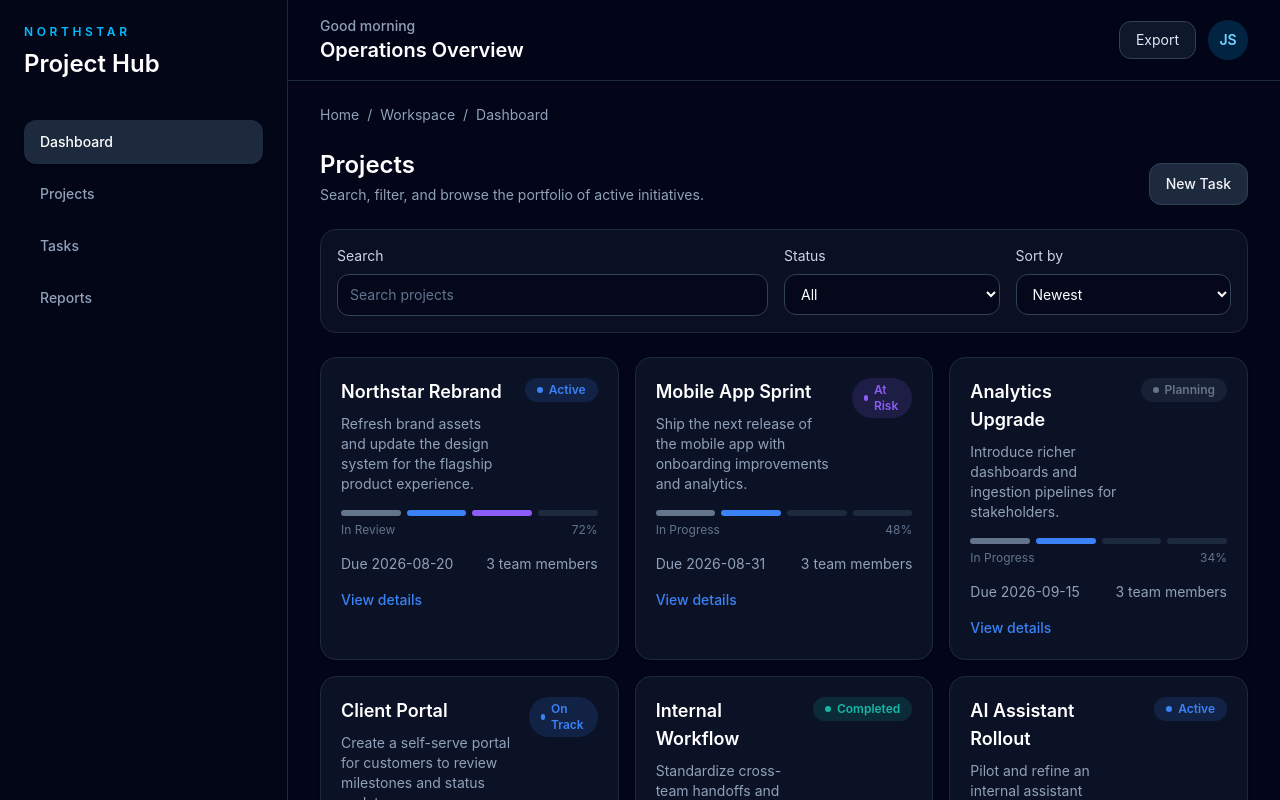
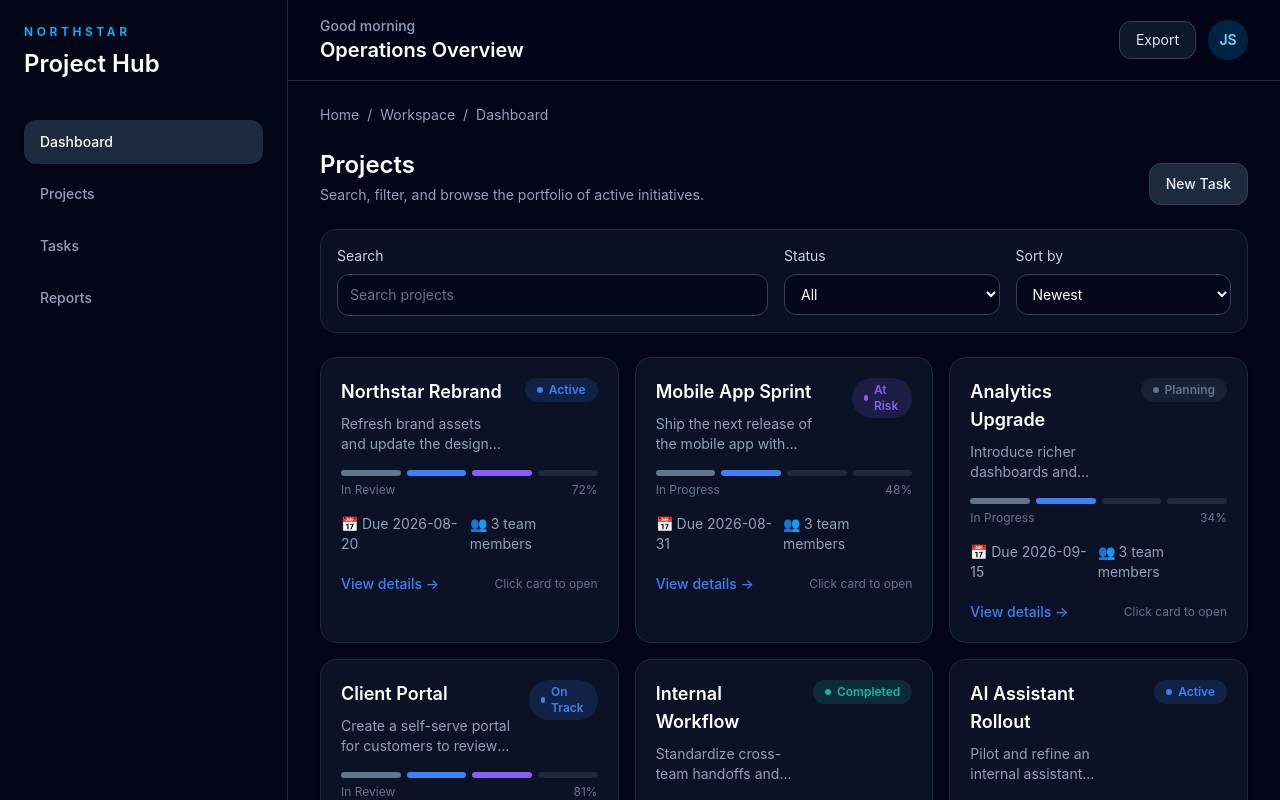
Before and after one commit to Owethudev/ChatGPTProjectDashboard, a React (Vite) app in the folder frontend/: page /projects in a window 1280 px wide. Shown: the top 800 px of the page. Built offline with nearby package versions, Linux system fonts and the light colour scheme.

Commit message:
improve dashboard interactions and project card experience

```diff
--- a/frontend/src/components/dashboard/StatCard.tsx
+++ b/frontend/src/components/dashboard/StatCard.tsx
@@ -4,14 +4,46 @@ type StatCardProps = {
   title: string;
   value: string;
   subtitle?: string;
+  onClick?: () => void;
+  className?: string;
 };
 
-export function StatCard({ title, value, subtitle }: StatCardProps) {
+export function StatCard({
+  title,
+  value,
+  subtitle,
+  onClick,
+  className = "",
+}: StatCardProps) {
   return (
-    <Card>
-      <p className="text-sm text-slate-400">{title}</p>
-      <p className="mt-3 text-3xl font-semibold text-white">{value}</p>
-      {subtitle && <p className="mt-2 text-sm text-slate-500">{subtitle}</p>}
-    </Card>
+    <div
+      onClick={onClick}
+      className={`
+        ${onClick ? "cursor-pointer" : ""}
+        ${className}
+      `}
+    >
+      <Card
+        className="
+          transition-all
+          duration-200
+          hover:-translate-y-1
+          hover:shadow-lg
+          hover:border-sky-500/40
+        "
+      >
+        <p className="text-sm text-slate-400">{title}</p>
+
+        <p className="mt-3 text-3xl font-semibold text-white">
+          {value}
+        </p>
+
+        {subtitle && (
+          <p className="mt-2 text-sm text-slate-500">
+            {subtitle}
+          </p>
+        )}
+      </Card>
+    </div>
   );
 }
--- a/frontend/src/components/projects/ProjectCard.tsx
+++ b/frontend/src/components/projects/ProjectCard.tsx
@@ -1,4 +1,4 @@
-import { Link } from "react-router-dom";
+import { Link, useNavigate } from "react-router-dom";
 import { StatusBadge } from "../ui/StatusBadge";
 import { StageTrack } from "../ui/StageTrack";
 import { progressStage } from "../../utils/stage";
@@ -9,33 +9,71 @@ type ProjectCardProps = {
 };
 
 export function ProjectCard({ project }: ProjectCardProps) {
+  const navigate = useNavigate();
+
   return (
-    <article className="rounded-2xl border border-slate-800 bg-slate-900/70 p-5 shadow-sm">
+    <article
+      onClick={() => navigate(`/projects/${project.id}`)}
+      className="
+        rounded-2xl
+        border
+        border-slate-800
+        bg-slate-900/70
+        p-5
+        shadow-sm
+        cursor-pointer
+        transition-all
+        duration-200
+        hover:-translate-y-1
+        hover:border-stage-progress/40
+        hover:shadow-xl
+      "
+    >
       <div className="flex items-start justify-between gap-4">
         <div>
-          <h3 className="text-lg font-semibold text-white">{project.name}</h3>
-          <p className="mt-2 text-sm text-slate-400">{project.description}</p>
+          <h3 className="text-lg font-semibold text-white">
+            {project.name}
+          </h3>
+
+          <p className="mt-2 line-clamp-2 text-sm text-slate-400">
+            {project.description}
+          </p>
         </div>
+
         <StatusBadge status={project.status} />
       </div>
 
+      <div className="mt-4 transition-all duration-700 ease-out">
         <StageTrack
           stage={progressStage(project.progress)}
           label={`${project.progress}%`}
-        className="mt-4"
         />
+      </div>
 
       <div className="mt-4 flex items-center justify-between text-sm text-slate-400">
-        <span>Due {project.deadline}</span>
-        <span>{project.teamMemberIds.length} team members</span>
+        <span>📅 Due {project.deadline}</span>
+        <span>👥 {project.teamMemberIds.length} team members</span>
       </div>
 
+      <div className="mt-5 flex items-center justify-between">
         <Link
           to={`/projects/${project.id}`}
-        className="mt-4 inline-block text-sm font-medium text-stage-progress"
+          onClick={(e) => e.stopPropagation()}
+          className="
+            text-sm
+            font-medium
+            text-stage-progress
+            transition-colors
+            hover:text-white
+          "
         >
-        View details
+          View details →
         </Link>
+
+        <span className="text-xs text-slate-500">
+          Click card to open
+        </span>
+      </div>
     </article>
   );
 }
--- a/frontend/src/pages/DashboardPage.tsx
+++ b/frontend/src/pages/DashboardPage.tsx
@@ -1,4 +1,4 @@
-import { Link } from "react-router-dom";
+import { Link, useNavigate } from "react-router-dom";
 import { PageHeader } from "../components/common/PageHeader";
 import { StatCard } from "../components/dashboard/StatCard";
 import { Card } from "../components/ui/Card";
@@ -8,6 +8,8 @@ import { useProjectStats } from "../hooks/useProjectStats";
 import { formatDate } from "../utils/helpers";
 
 export function DashboardPage() {
+  const navigate = useNavigate();
+
   const { projects, tasks, activities } = useProjects();
   const stats = useProjectStats(projects, tasks);
 
@@ -19,9 +21,9 @@ export function DashboardPage() {
         actions={
           <Link
             to="/projects"
-            className="rounded-xl border border-slate-700 bg-slate-900 px-4 py-2 text-sm text-slate-200 transition hover:bg-slate-800"
+            className="rounded-xl border border-slate-700 bg-slate-900 px-4 py-2 text-sm text-slate-200 transition-all duration-200 hover:scale-105 hover:bg-slate-800"
           >
-            View projects
+            📁 View Projects →
           </Link>
         }
       />
@@ -31,21 +33,28 @@ export function DashboardPage() {
           title="Total Projects"
           value={String(stats.totalProjects)}
           subtitle="Portfolio overview"
+          onClick={() => navigate("/projects")}
         />
+
         <StatCard
           title="Active Projects"
           value={String(stats.activeProjects)}
           subtitle="Currently in progress"
+          onClick={() => navigate("/projects")}
         />
+
         <StatCard
           title="Completed Projects"
           value={String(stats.completedProjects)}
           subtitle="Delivered items"
+          onClick={() => navigate("/projects")}
         />
+
         <StatCard
           title="Total Tasks"
           value={String(stats.totalTasks)}
           subtitle="Tracked work items"
+          onClick={() => navigate("/tasks")}
         />
       </div>
 
@@ -54,17 +63,22 @@ export function DashboardPage() {
           title="Completed Tasks"
           value={String(stats.completedTasks)}
           subtitle={`${stats.completedPercentage}% complete`}
+          onClick={() => navigate("/tasks")}
         />
+
         <StatCard
           title="Overdue Tasks"
           value={String(stats.overdueTasks)}
           subtitle="Past due"
+          onClick={() => navigate("/tasks")}
         />
+
         <StatCard
           title="Upcoming Deadlines"
           value={String(stats.upcomingDeadlines)}
           subtitle="Next 7 days"
         />
+
         <StatCard
           title="Overall Progress"
           value={`${stats.overallProgress}%`}
@@ -80,17 +94,33 @@ export function DashboardPage() {
           <div className="space-y-6">
             {projects.map((project) => (
               <div key={project.id}>
-                <div className="mb-3 flex items-center justify-between text-sm text-slate-300">
-                  <span>{project.name}</span>
-                  <span>{project.progress}%</span>
+                <div className="mb-3 flex items-center justify-between">
+                  <div>
+                    <div className="text-sm font-medium text-white">
+                      {project.name}
                     </div>
+                    <div className="text-xs text-slate-500">
+                      {project.status}
+                    </div>
+                  </div>
+
+                  <span className="text-sm text-slate-300">
+                    {project.progress}%
+                  </span>
+                </div>
+
+                <div className="transition-all duration-700 ease-out">
                   <ProgressBar value={project.progress} />
+                </div>
               </div>
             ))}
           </div>
         </Card>
 
-        <Card title="Upcoming Deadlines" description="Projects due soon.">
+        <Card
+          title="Upcoming Deadlines"
+          description="Projects due soon."
+        >
           <ul className="space-y-3 text-sm text-slate-300">
             {projects
               .slice()
@@ -103,9 +133,13 @@ export function DashboardPage() {
               .map((project) => (
                 <li
                   key={project.id}
-                  className="rounded-xl border border-slate-800 bg-slate-950/60 p-3"
+                  onClick={() => navigate(`/projects/${project.id}`)}
+                  className="cursor-pointer rounded-xl border border-slate-800 bg-slate-950/60 p-3 transition-all duration-200 hover:-translate-y-1 hover:border-sky-500/40 hover:bg-slate-900"
                 >
-                  <div className="font-medium text-white">{project.name}</div>
+                  <div className="font-medium text-white">
+                    {project.name}
+                  </div>
+
                   <div className="mt-1 text-slate-400">
                     Due {formatDate(project.deadline)}
                   </div>
@@ -121,15 +155,26 @@ export function DashboardPage() {
           description="The latest changes across projects and tasks."
         >
           <div className="space-y-3">
-            {activities.slice(0, 5).map((activity) => (
+            {activities.length === 0 ? (
+              <div className="py-8 text-center text-slate-500">
+                No recent activity.
+              </div>
+            ) : (
+              activities.slice(0, 5).map((activity) => (
                 <div
                   key={activity.id}
-                className="rounded-xl border border-slate-800 bg-slate-950/60 p-3 text-sm text-slate-300"
+                  className="rounded-xl border border-slate-800 bg-slate-950/60 p-3 text-sm text-slate-300 transition-all duration-200 hover:-translate-y-1"
                 >
-                <div className="font-medium text-white">{activity.title}</div>
-                <div className="mt-1">{activity.description}</div>
+                  <div className="font-medium text-white">
+                    {activity.title}
                   </div>
-            ))}
+
+                  <div className="mt-1">
+                    {activity.description}
+                  </div>
+                </div>
+              ))
+            )}
           </div>
         </Card>
 
@@ -138,17 +183,27 @@ export function DashboardPage() {
           description="Most recently updated workstreams."
         >
           <div className="space-y-3">
-            {projects.slice(0, 4).map((project) => (
+            {projects.length === 0 ? (
+              <div className="py-8 text-center text-slate-500">
+                No projects available.
+              </div>
+            ) : (
+              projects.slice(0, 4).map((project) => (
                 <div
                   key={project.id}
-                className="rounded-xl border border-slate-800 bg-slate-950/60 p-3 text-sm text-slate-300"
+                  onClick={() => navigate(`/projects/${project.id}`)}
+                  className="cursor-pointer rounded-xl border border-slate-800 bg-slate-950/60 p-3 text-sm text-slate-300 transition-all duration-200 hover:-translate-y-1 hover:border-sky-500/40 hover:bg-slate-900"
                 >
-                <div className="font-medium text-white">{project.name}</div>
+                  <div className="font-medium text-white">
+                    {project.name}
+                  </div>
+
                   <div className="mt-1">
                     {project.status} • {project.progress}%
                   </div>
                 </div>
-            ))}
+              ))
+            )}
           </div>
         </Card>
       </div>
```
Lines whose indentation alone changed are shown as unchanged.
